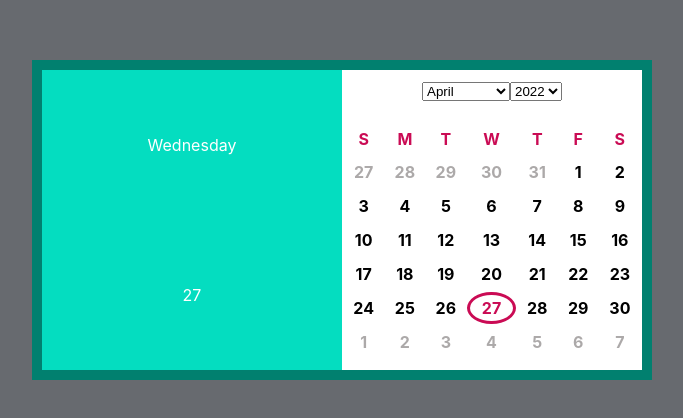
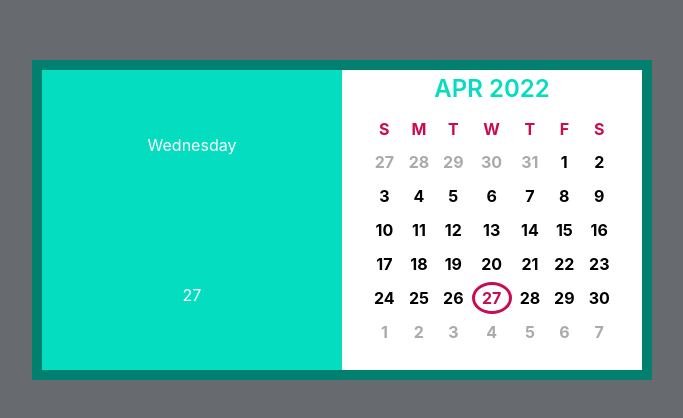
Before and after one commit to kolesnikny/calendar-react, a React (Create React App) app: page / in a window 1280 px wide. Shown: the part 180-598 px from the top of the page, without its empty margins (298-981 px from the left). Built offline with nearby package versions, Linux system fonts and the light colour scheme.

Commit message:
Add styles

```diff
--- a/src/components/Calendar/MonthCalendar/Day/index.js
+++ b/src/components/Calendar/MonthCalendar/Day/index.js
@@ -13,7 +13,7 @@ const Day = (props) => {
           [styles['day-other-month']]:
             format(props.day, 'M') !== format(checkedDate, 'M'),
           [styles['day-checked']]:
-            format(props.day, 'd M Y') === format(new Date(), 'd M Y'),
+            format(props.day, 'd M Y') === format(checkedDate, 'd M Y'),
         })
         return (
           <td
--- a/src/components/Calendar/MonthCalendar/Head/index.js
+++ /dev/null
@@ -1,34 +0,0 @@
-import React from 'react'
-import { format } from 'date-fns'
-
-const Head = (props) => {
-  const changeHandler = () => {}
-
-  const startYear = 1980
-
-  return (
-    <div>
-      <select value={format(props.date, 'M')} onChange={changeHandler}>
-        <option value={1}>January</option>
-        <option value={2}>February</option>
-        <option value={3}>March</option>
-        <option value={4}>April</option>
-        <option value={5}>May</option>
-        <option value={6}>June</option>
-        <option value={7}>July</option>
-        <option value={8}>August</option>
-        <option value={9}>September</option>
-        <option value={10}>October</option>
-        <option value={11}>November</option>
-        <option value={12}>December</option>
-      </select>
-      <select value={format(props.date, 'Y')}>
-        {new Array(50).fill(null).map((year, index) => (
-          <option value={startYear + index}>{startYear + index}</option>
-        ))}
-      </select>
-    </div>
-  )
-}
-
-export default Head
--- a/src/components/Calendar/MonthCalendar/Month/Month.module.scss
+++ b/src/components/Calendar/MonthCalendar/Month/Month.module.scss
@@ -1,3 +1,16 @@
+.calendare-header{
+    color: rgb(4, 221, 192);
+    font-size: 1.5em;
+    text-transform: uppercase;
+    font-weight: 600;
+}
+
+table{
+    padding-left: 1.5em;
+    padding-right: 1.5em;
+    padding-bottom: 1em;
+
+}
 thead{
     height: 30px;
     text-align: center;
--- a/src/components/Calendar/MonthCalendar/Month/index.js
+++ b/src/components/Calendar/MonthCalendar/Month/index.js
@@ -1,5 +1,5 @@
 import React from 'react'
-import { startOfMonth, addWeeks, startOfWeek } from 'date-fns'
+import { startOfMonth, addWeeks, startOfWeek, format } from 'date-fns'
 import Week from '../Week'
 import styles from './Month.module.scss'
 
@@ -14,24 +14,21 @@ const WeeksHead = () => (
 )
 
 const Month = (props) => {
-  // const weeksArray = new Array(getWeeksInMonth(new Date(2022, 4, 7))).fill(null).map(( index)=><Day key={`${index}`} day={addDays(startOfWeek, index)} />
-  // const startOfWeek = startOfWeek(new Date())
-
-  const weeksArray = []
   const weekStart = startOfWeek(startOfMonth(props.date))
-
-  for (let i = 0; i < 6; i++) {
-    weeksArray.push(<Week weekStart={addWeeks(weekStart, i)} />)
-  }
-
-  // {getWeekOfMonth(new Date(2022, 4, 7))}
-  // {getWeeksInMonth(new Date(2022, 4, 7))}
+  const weeksArray = new Array(6)
+    .fill(null)
+    .map((w, index) => <Week weekStart={addWeeks(weekStart, index)} />)
 
   return (
-    <table>
-      <WeeksHead />
-      <tbody>{weeksArray}</tbody>
-    </table>
+    <>
+      <div className={styles['calendare-header']}>
+        {format(props.date, 'MMM Y')}
+      </div>
+      <table>
+        <WeeksHead />
+        <tbody>{weeksArray}</tbody>
+      </table>
+    </>
   )
 }
 
--- a/src/components/Calendar/MonthCalendar/Week/index.js
+++ b/src/components/Calendar/MonthCalendar/Week/index.js
@@ -8,7 +8,7 @@ const Week = (props) => {
 
   const dayArray = new Array(7)
     .fill(null)
-    .map((week, index) => (
+    .map((d, index) => (
       <Day
         key={`${addWeeks(getWeekOfMonth(weekStart), index)}`}
         day={addDays(weekStart, index)}
--- a/src/components/Calendar/MonthCalendar/index.js
+++ b/src/components/Calendar/MonthCalendar/index.js
@@ -1,7 +1,6 @@
 import React from 'react'
 import { DateContext } from '../../../context'
 import style from './MonthCalendar.module.scss'
-import Head from './Head'
 import Month from './Month'
 
 const MonthCalendar = (props) => {
@@ -10,7 +9,6 @@ const MonthCalendar = (props) => {
       {(currentDate) => {
         return (
           <div className={style['calendar-container']}>
-            <Head date={currentDate}></Head>
             <Month date={currentDate}></Month>
           </div>
         )
```
Also changed, not shown: src/components/Calendar/MonthCalendar/Head/Head.module.scss (deleted).
